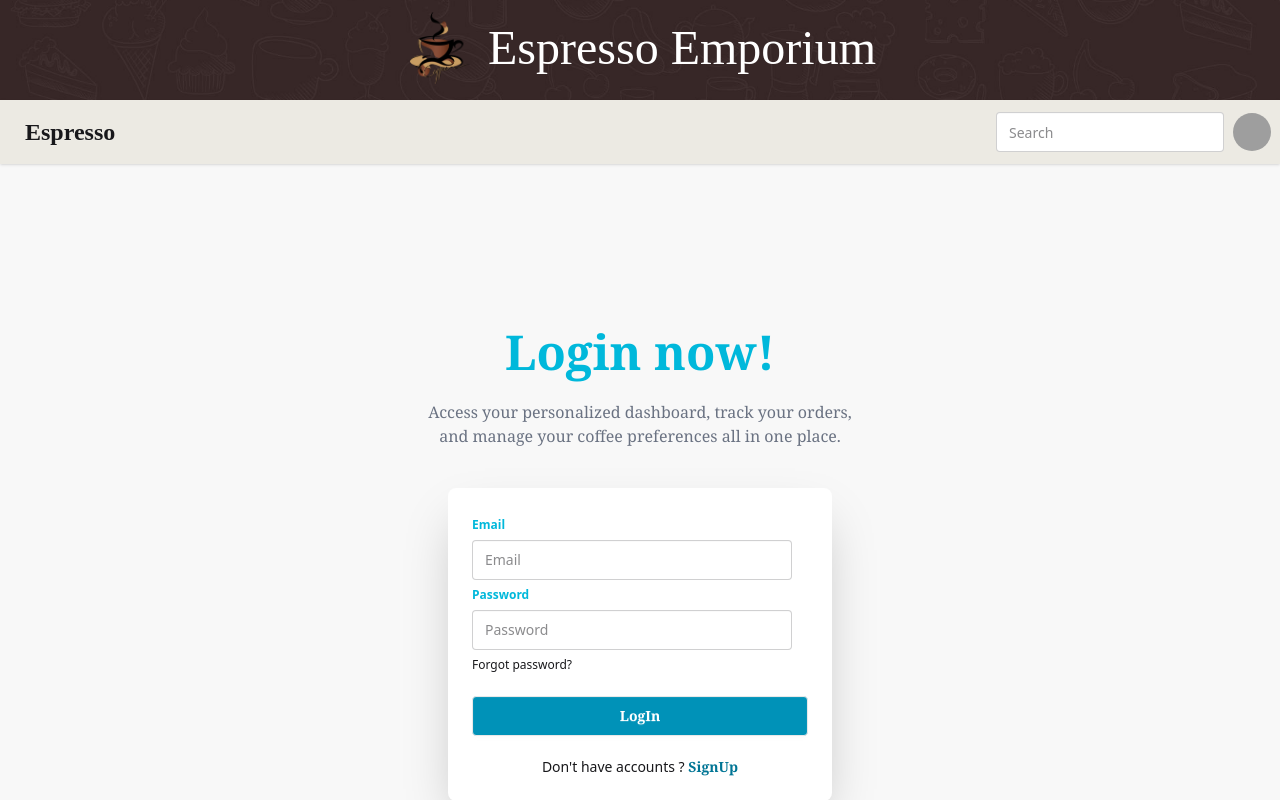
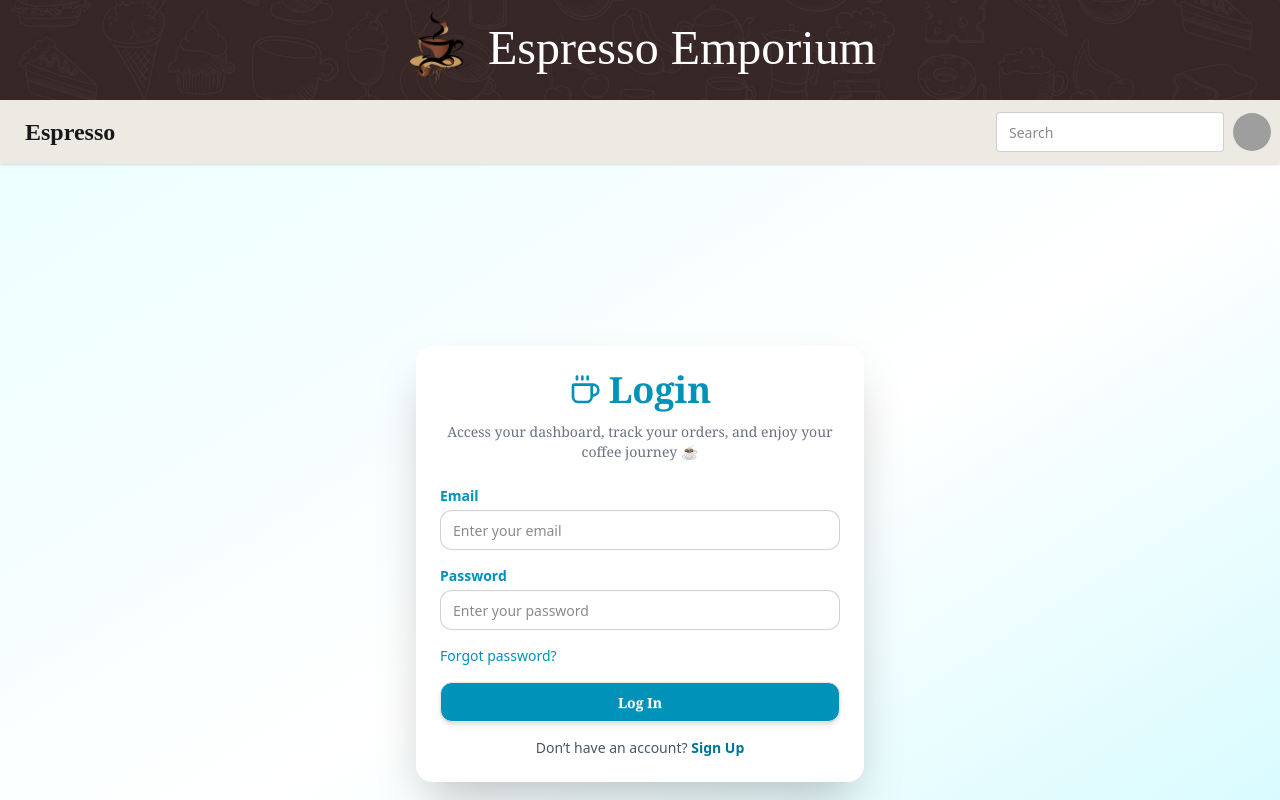
Before and after one commit to Amitkumersarkar/coffee-store-client-side, a React (Vite) app: page /login in a window 1280 px wide. Shown: the top 800 px of the page. Built offline with nearby package versions, Linux system fonts and the light colour scheme; grey boxes are pictures that could not be loaded; a web font is replaced by a local one.

Commit message:
updated whole file

```diff
--- a/package.json
+++ b/package.json
@@ -13,6 +13,7 @@
     "@tailwindcss/vite": "^4.1.12",
     "firebase": "^12.1.0",
     "localforage": "^1.10.0",
+    "lucide-react": "^0.541.0",
     "match-sorter": "^8.1.0",
     "react": "^19.1.1",
     "react-dom": "^19.1.1",
--- a/src/Pages/LogIn.jsx
+++ b/src/Pages/LogIn.jsx
@@ -1,31 +1,69 @@
 import { Link } from "react-router-dom";
+import { Coffee } from "lucide-react"; // nice coffee icon
 
 const LogIn = () => {
-
     return (
-        <div className="hero bg-base-200 min-h-screen">
-            <div className="hero-content flex-col">
-                <div className="text-center">
-                    <h1 className="text-5xl font-serif text-cyan-500 font-bold">Login now!</h1>
-                    <p className="py-6 font-serif text-gray-500">
-                        Access your personalized dashboard, track your orders, <br /> and manage your coffee preferences all in one place.
+        <div className="min-h-screen flex items-center justify-center bg-gradient-to-br from-cyan-50 via-white to-cyan-100">
+            <div className="card w-full max-w-md bg-white shadow-2xl rounded-2xl p-6">
+                {/* Header */}
+                <div className="text-center mb-6">
+                    <div className="flex justify-center items-center gap-2">
+                        <Coffee className="w-8 h-8 text-cyan-600" />
+                        <h1 className="text-4xl font-bold font-serif text-cyan-600">
+                            Login
+                        </h1>
+                    </div>
+                    <p className="mt-3 text-gray-500 font-serif text-sm">
+                        Access your dashboard, track your orders, and enjoy your coffee journey ☕
                     </p>
                 </div>
-                <div className="card bg-base-100 w-full max-w-sm shrink-0 shadow-2xl">
-                    <form>
-                        <div className="card-body">
-                            <fieldset className="fieldset">
-                                <label className="label text-cyan-500 font-semibold">Email</label>
-                                <input name='email' type="email" className="input" placeholder="Email" />
-                                <label className="label text-cyan-500 font-semibold">Password</label>
-                                <input name="password" type="password" className="input" placeholder="Password" />
-                                <div><a className="link link-hover">Forgot password?</a></div>
-                                <button className="btn text-white bg-cyan-600 font-semibold font-serif mt-4">LogIn</button>
-                            </fieldset>
-                            <p className="text-center pt-2">Don't have accounts ? <Link to='/signup'><span className="font-semibold font-serif text-cyan-700">SignUp</span></Link></p>
-                        </div>
-                    </form>
-                </div>
+
+                {/* Form */}
+                <form className="space-y-4">
+                    <div>
+                        <label className="block mb-1 text-sm font-semibold text-cyan-600">
+                            Email
+                        </label>
+                        <input
+                            type="email"
+                            name="email"
+                            placeholder="Enter your email"
+                            className="input input-bordered w-full rounded-xl focus:ring-2 focus:ring-cyan-400"
+                        />
+                    </div>
+                    <div>
+                        <label className="block mb-1 text-sm font-semibold text-cyan-600">
+                            Password
+                        </label>
+                        <input
+                            type="password"
+                            name="password"
+                            placeholder="Enter your password"
+                            className="input input-bordered w-full rounded-xl focus:ring-2 focus:ring-cyan-400"
+                        />
+                    </div>
+
+                    <div className="flex justify-between text-sm">
+                        <a className="text-cyan-600 hover:underline cursor-pointer">
+                            Forgot password?
+                        </a>
+                    </div>
+
+                    <button className="w-full btn bg-cyan-600 hover:bg-cyan-700 text-white rounded-xl shadow-md font-serif">
+                        Log In
+                    </button>
+                </form>
+
+                {/* Footer */}
+                <p className="text-center mt-4 text-sm text-gray-600">
+                    Don’t have an account?{" "}
+                    <Link
+                        to="/signup"
+                        className="text-cyan-700 font-semibold hover:underline"
+                    >
+                        Sign Up
+                    </Link>
+                </p>
             </div>
         </div>
     );
--- a/src/Pages/SignUp.jsx
+++ b/src/Pages/SignUp.jsx
@@ -83,7 +83,9 @@ const SignUp = () => {
                                 />
 
                                 <div>
-                                    <a className="link link-hover">Forgot password?</a>
+                                    <Link to='error'>
+                                        <a className="link link-hover">Forgot password?</a>
+                                    </Link>
                                 </div>
                                 <button className="btn btn-primary font-semibold font-serif mt-4">
                                     Sign Up
--- /dev/null
+++ b/src/Pages/ViewDetails.jsx
@@ -0,0 +1,61 @@
+import { useLoaderData, Link } from "react-router-dom";
+
+const ViewDetails = () => {
+    const coffee = useLoaderData();
+    const { name, photo, category, details, chef, taste, supplier, price, origin, stock } = coffee;
+
+    return (
+        <div className="flex justify-center items-center py-10 px-5 bg-gradient-to-br from-[#fefaf5] to-[#f4e3d7] min-h-screen">
+            <div className="max-w-4xl w-full bg-white rounded-2xl shadow-xl overflow-hidden flex flex-col md:flex-row">
+
+                {/* Coffee Image */}
+                <div className="md:w-1/2 w-full">
+                    <img
+                        src={photo}
+                        alt={name}
+                        className="w-full h-full object-cover hover:scale-105 transition-transform duration-300"
+                    />
+                </div>
+
+                {/* Coffee Info */}
+                <div className="p-8 md:w-1/2 w-full space-y-4">
+                    <h1 className="text-3xl font-bold text-gray-800">{name}</h1>
+                    <p className="text-sm text-gray-500 italic">Category: {category}</p>
+
+                    <p className="text-lg font-semibold text-green-600">💲 Price: {price ? price : "N/A"}</p>
+
+                    <div className="space-y-2 text-gray-700">
+                        <p><span className="font-semibold text-cyan-700">👨‍🍳 Chef:</span> {chef}</p>
+                        <p><span className="font-semibold text-cyan-700">🍵 Taste:</span> {taste}</p>
+                        <p><span className="font-semibold text-cyan-700">🚚 Supplier:</span> {supplier}</p>
+                        {origin && <p><span className="font-semibold text-cyan-700">🌍 Origin:</span> {origin}</p>}
+                        {stock !== undefined && <p><span className="font-semibold text-cyan-700">📦 Stock:</span> {stock}</p>}
+                    </div>
+
+                    <div className="pt-4">
+                        <h2 className="text-lg font-semibold text-cyan-700 flex items-center">
+                            📖 Details
+                        </h2>
+                        <p className="text-gray-600 mt-1">{details}</p>
+                    </div>
+
+                    {/* Action Buttons */}
+                    <div className="flex gap-4 pt-6">
+                        <Link to="/">
+                            <button className="px-5 py-2 rounded-lg bg-gray-600 hover:bg-gray-700 text-white text-sm font-medium transition-colors">
+                                ⬅ Back
+                            </button>
+                        </Link>
+                        <Link to={`/updatedCoffee/${coffee._id}`}>
+                            <button className="px-5 py-2 rounded-lg bg-blue-500 hover:bg-blue-600 text-white text-sm font-medium transition-colors">
+                                ✏ Modify
+                            </button>
+                        </Link>
+                    </div>
+                </div>
+            </div>
+        </div>
+    );
+};
+
+export default ViewDetails;
--- a/src/main.jsx
+++ b/src/main.jsx
@@ -1,60 +1,74 @@
-import { StrictMode } from 'react'
-import { createRoot } from 'react-dom/client'
-import './index.css'
+import { StrictMode } from "react";
+import { createRoot } from "react-dom/client";
+import "./index.css";
 import {
   createBrowserRouter,
   RouterProvider,
 } from "react-router-dom";
-import Home from './Components/Home';
-import AddCoffee from './Pages/AddCoffee';
-import Root from './Layouts/Root';
-import UpdateCoffee from './Pages/UpdateCoffee';
-import ErrorPage from './Pages/ErrorPage';
-import Navbar2 from './Components/Headers/Navbar2';
-import LogIn from './Pages/LogIn';
-import SignUp from './Pages/SignUp';
-import AuthProvider from './Providers/AuthProvider';
+
+// Layouts & Providers
+import Root from "./Layouts/Root";
+import AuthProvider from "./Providers/AuthProvider";
+
+// Pages
+import Home from "./Components/Home";
+import AddCoffee from "./Pages/AddCoffee";
+import UpdateCoffee from "./Pages/UpdateCoffee";
+import ViewDetails from "./Pages/ViewDetails";
+import ErrorPage from "./Pages/ErrorPage";
+import Navbar2 from "./Components/Headers/Navbar2";
+import LogIn from "./Pages/LogIn";
+import SignUp from "./Pages/SignUp";
+
+// ✅ Router setup
 const router = createBrowserRouter([
   {
     path: "/",
-    element: <Root></Root>,
-    errorElement: <ErrorPage></ErrorPage>,
+    element: <Root />,
+    errorElement: <ErrorPage />,
     children: [
       {
-        path: '/',
-        element: <Home></Home>,
-        loader: () => fetch('http://localhost:5500/coffee')
-
+        path: "/",
+        element: <Home />,
+        loader: () => fetch("http://localhost:5500/coffee"),
       },
       {
-        path: '/addCoffee',
-        element: <AddCoffee></AddCoffee>
+        path: "/addCoffee",
+        element: <AddCoffee />,
       },
       {
-        path: '/updatedCoffee/:id',
-        element: <UpdateCoffee></UpdateCoffee>,
-        loader: ({ params }) => fetch(`http://localhost:5500/coffee/${params.id}`)
+        path: "/updatedCoffee/:id",
+        element: <UpdateCoffee />,
+        loader: ({ params }) =>
+          fetch(`http://localhost:5500/coffee/${params.id}`),
       },
       {
-        path: '/navbar',
-        element: <Navbar2></Navbar2>
+        path: "/viewDetails/:id",
+        element: <ViewDetails />,
+        loader: ({ params }) =>
+          fetch(`http://localhost:5500/coffee/${params.id}`),
       },
       {
-        path: '/login',
-        element: <LogIn></LogIn>
+        path: "/navbar",
+        element: <Navbar2 />,
       },
       {
-        path: '/signup',
-        element: <SignUp></SignUp>
-      }
-    ]
+        path: "/login",
+        element: <LogIn />,
+      },
+      {
+        path: "/signup",
+        element: <SignUp />,
+      },
+    ],
   },
 ]);
 
-createRoot(document.getElementById('root')).render(
+// ✅ Root render
+createRoot(document.getElementById("root")).render(
   <StrictMode>
     <AuthProvider>
       <RouterProvider router={router} />
     </AuthProvider>
-  </StrictMode>,
-)
+  </StrictMode>
+);
```
Also changed, not shown: src/Pages/CoffeeCard.jsx (+24 -18 lines), 1 other file (tests, documents, lock files or other folders).
